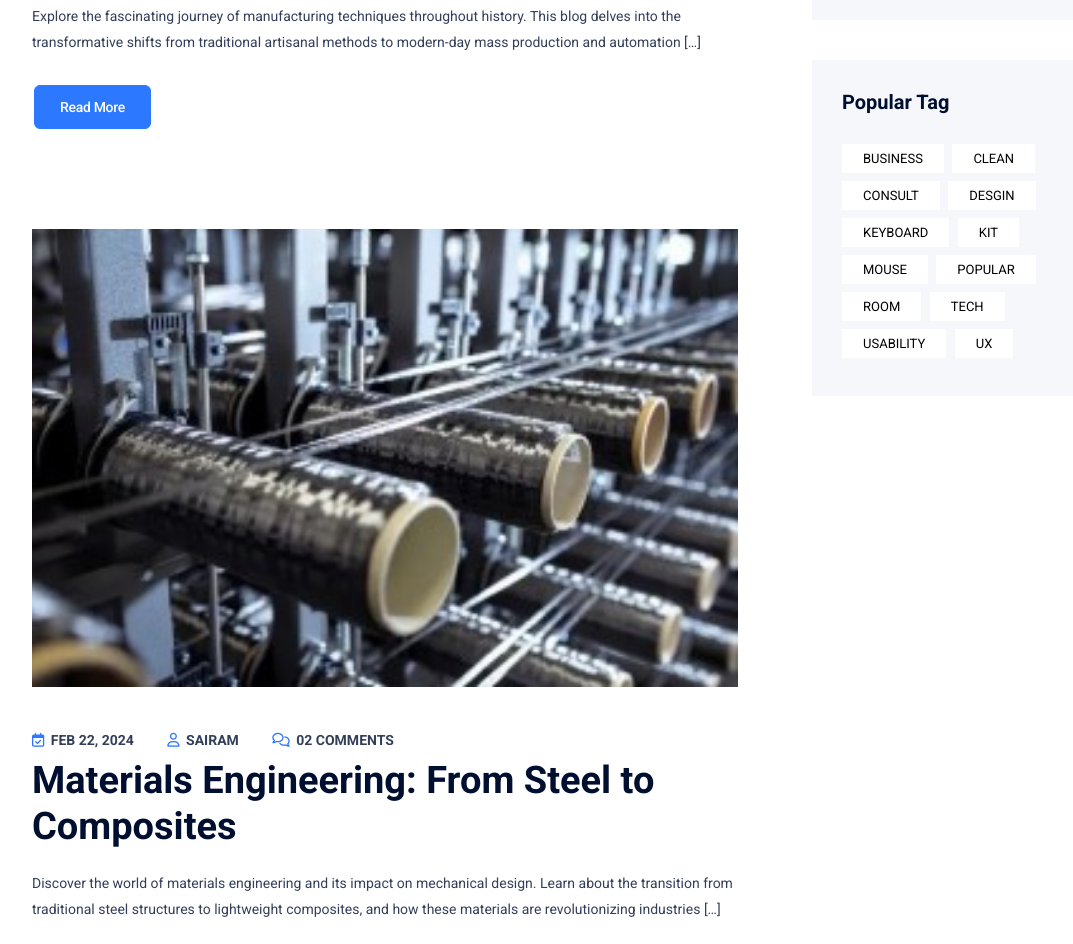
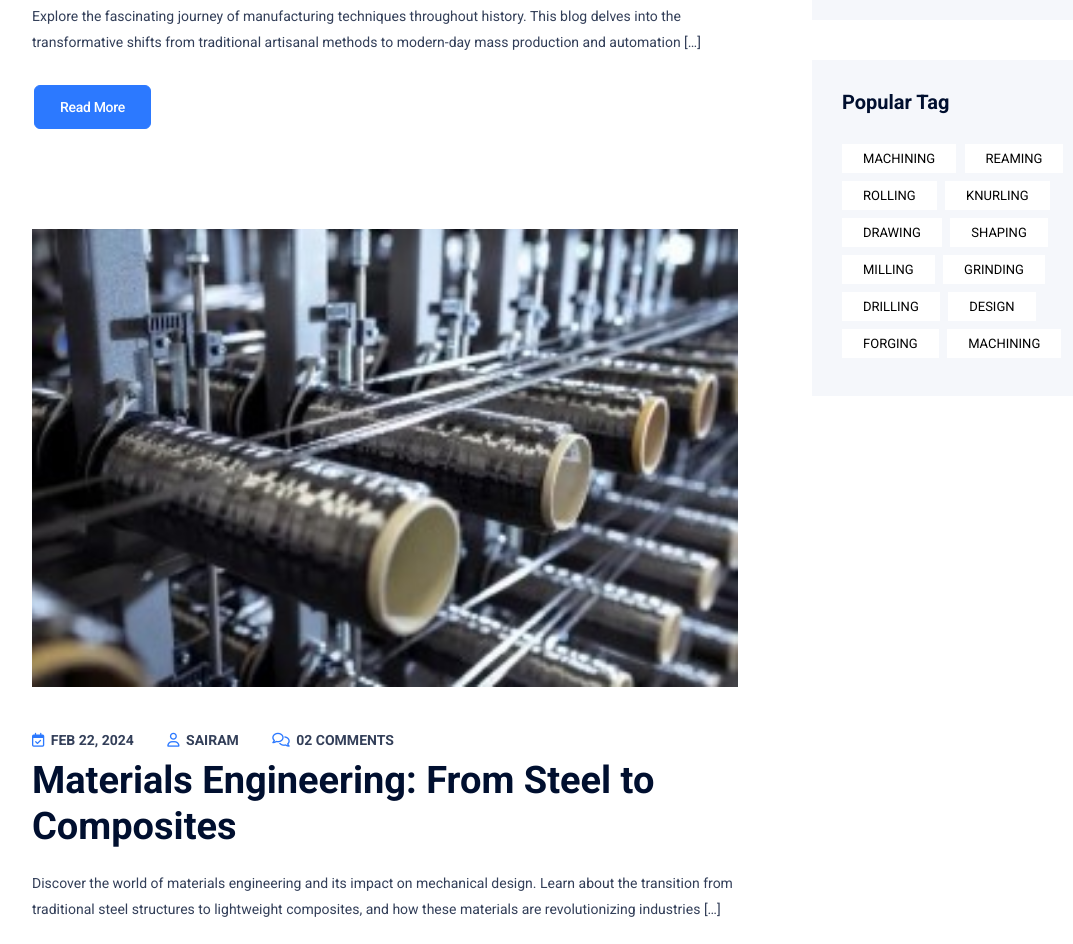
Before and after one commit to shanmukhchandrasekhar/CourseLearning, a plain HTML site: page data.themeim.com/html/tutorgo/blog.html in a window 1280 px wide. Shown: the part 1164-2108 px from the top of the page, without its empty margins (50-1123 px from the left). Drawn offline with Linux system fonts and the light colour scheme.

Commit message:
comments

```diff
--- a/data.themeim.com/html/tutorgo/blog.html
+++ b/data.themeim.com/html/tutorgo/blog.html
@@ -6,7 +6,7 @@
 <head>
    <meta charset="utf-8">
    <meta http-equiv="x-ua-compatible" content="ie=edge">
-   <title>Tutorgo - Online Learning and Education HTML Template</title>
+   <title>Mech Mentor - Online Learning and Education</title>
    <meta name="description" content="">
    <meta name="viewport" content="width=device-width, initial-scale=1">
 
@@ -28,9 +28,7 @@
 </head>
 
 <body>
-   <!--[if lte IE 9]>
-      <p class="browserupgrade">You are using an <strong>outdated</strong> browser. Please <a href="https://browsehappy.com/">upgrade your browser</a> to improve your experience and security.</p>
-      <![endif]-->
+
 
    <!-- pre loader area start -->
    <div class="tp-preloader">
@@ -382,18 +380,18 @@
                         <h3 class="sidebar__widget-title">Popular Tag</h3>
                         <div class="sidebar__widget-content">
                            <div class="tagcloud">
-                              <a href="#">business</a>
-                              <a href="#">clean</a>
-                              <a href="#">consult</a>
-                              <a href="#">desgin</a>
-                              <a href="#">keyboard</a>
-                              <a href="#">kit</a>
-                              <a href="#">mouse</a>
-                              <a href="#">Popular</a>
-                              <a href="#">room</a>
-                              <a href="#">tech</a>
-                              <a href="#">usability</a>
-                              <a href="#">ux</a>
+                              <a href="#">Machining</a>
+                              <a href="#">Reaming</a>
+                              <a href="#">Rolling</a>
+                              <a href="#">Knurling</a>
+                              <a href="#">Drawing</a>
+                              <a href="#">Shaping</a>
+                              <a href="#">Milling</a>
+                              <a href="#">Grinding</a>
+                              <a href="#">Drilling</a>
+                              <a href="#">Design</a>
+                              <a href="#">Forging</a>
+                              <a href="#">Machining</a>
                            </div>
                         </div>
                      </div>
@@ -432,6 +430,6 @@
 </body>
 
 
-<!-- Mirrored from data.themeim.com/html/tutorgo/blog.html by HTTrack Website Copier/3.x [XR&CO'2014], Thu, 04 Apr 2024 04:47:25 GMT -->
+
 
 </html>
```
Also changed, not shown: data.themeim.com/html/tutorgo/about-us.html (+2 -4 lines), data.themeim.com/html/tutorgo/advancedMachiningProcesses.html (+1 -1 lines), data.themeim.com/html/tutorgo/blog-details.html (+15 -17 lines), data.themeim.com/html/tutorgo/contact.html (+2 -4 lines), data.themeim.com/html/tutorgo/course-details.html (+2 -2 lines), data.themeim.com/html/tutorgo/course-list.html (+2 -5 lines), data.themeim.com/html/tutorgo/course.html (+2 -5 lines), data.themeim.com/html/tutorgo/event-details.html (+1 -1 lines), data.themeim.com/html/tutorgo/event.html (+2 -4 lines), data.themeim.com/html/tutorgo/faq.html (+2 -2 lines), data.themeim.com/html/tutorgo/internalCombustionEngines.html (+1 -1 lines), data.themeim.com/html/tutorgo/sign-in.html (+2 -5 lines), data.themeim.com/html/tutorgo/sign-up.html (+3 -5 lines), data.themeim.com/html/tutorgo/surfaceFinishingProcesses.html (+1 -1 lines).
